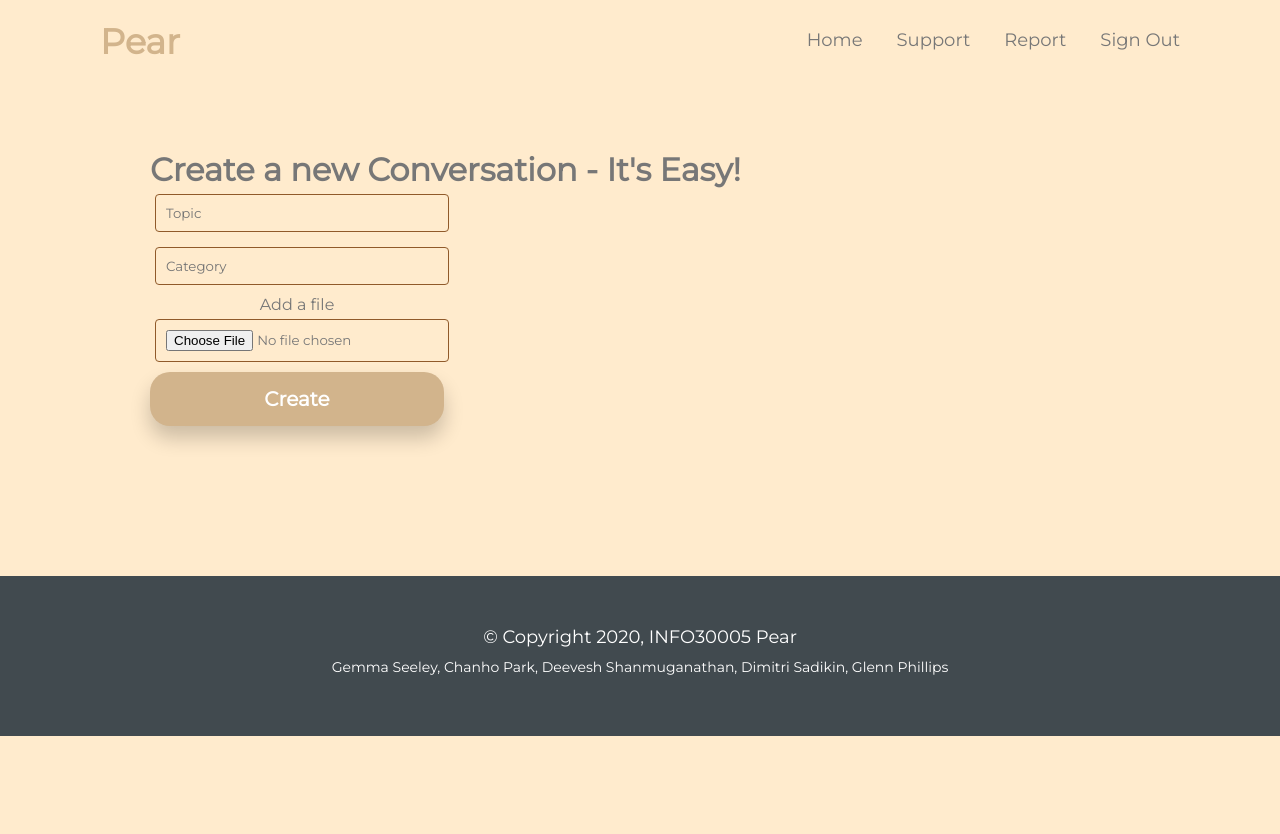
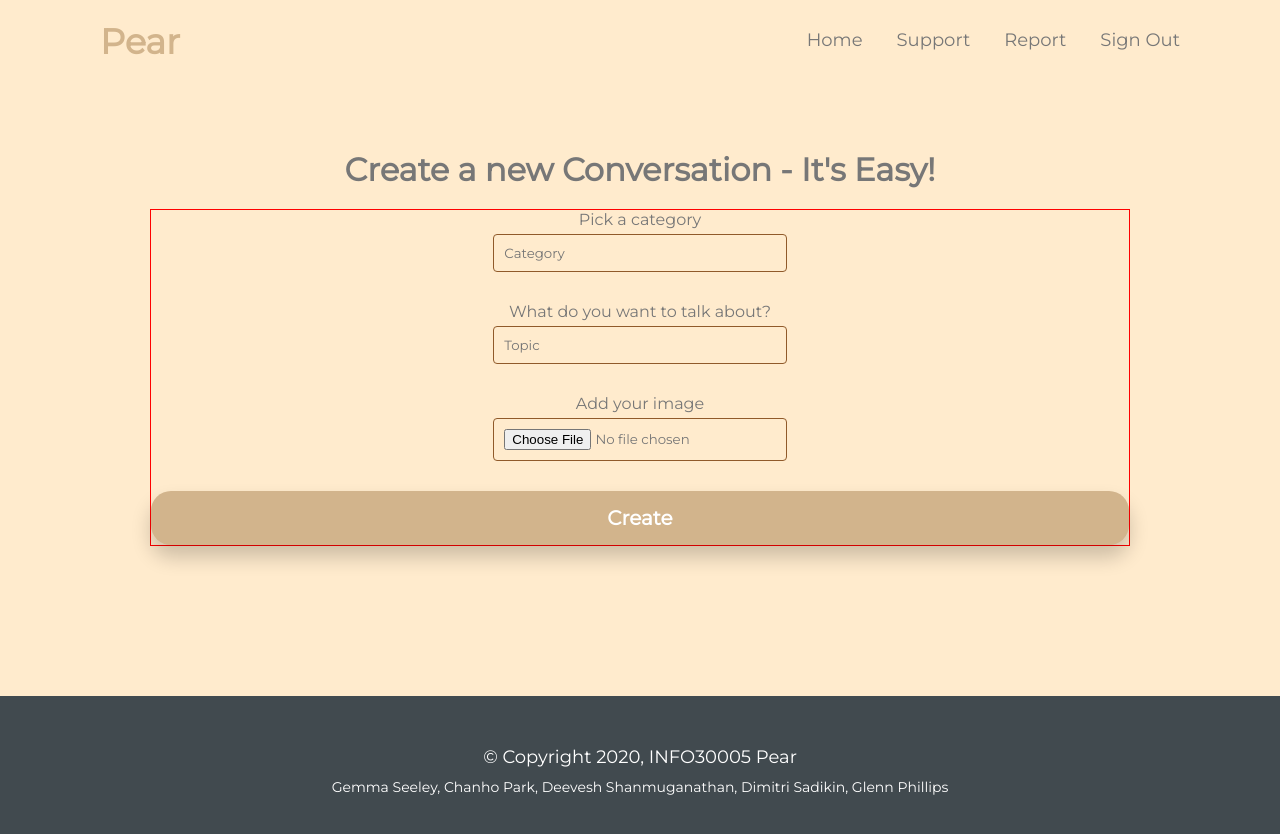
Before and after one commit to pchanho/pear-Chanho-Park, a React (Create React App) app: page /create in a window 1280 px wide. Shown: the top 834 px of the page. Before the commit the page ends 800 px from the top, so only its background shows below. Built offline with nearby package versions, Linux system fonts and the light colour scheme; no server answers.

Commit message:
Updated Create, Join, Account CSS

```diff
--- a/src/accountStyles.css
+++ b/src/accountStyles.css
@@ -37,8 +37,10 @@
   border-style: solid;
   border-color: #905a2a;
 }
-input,
-select, .account-btn {
+
+/*.create select, .login select*/
+
+.create input, .login input, .account-btn {
   width: 100%;
   padding: 10px 10px;
   margin: 5px 5px;
@@ -46,16 +48,16 @@ select, .account-btn {
   border: 1px solid #905a2a;
   border-radius: 4px;
 }
-input[type="submit"], .account-btn {
+.create input[type="submit"], .login input[type="submit"], .account-btn {
   width: 50%;
   background-color: #d2b48c;
   color: white;
   float: right;
 }
-input[type="submit"]:hover, .account-btn:hover {
+.create input[type="submit"]:hover, .login input[type="submit"]:hover, .account-btn:hover {
   background-color: #905a2a;
 }
-input:focus, .account-btn:focus {
+.create input:focus, .login input:focus, .account-btn:focus {
   outline: none;
   border-width: 3px;
 }
--- a/src/pages/Conversation/Create.js
+++ b/src/pages/Conversation/Create.js
@@ -1,6 +1,7 @@
 import React, { useState } from "react";
 import { addConversation} from "../../api";
 import Button from "../../components/Button";
+import { useConversations} from "../../api";
 
 
 export default function Create() {
@@ -31,23 +32,20 @@ function ConversationAddForm() {
             category,
             image
         });
+        // window.location.reload();
+    }
 
-        window.location.reload();
+    function handleSubmit(event) {
+        event.preventDefault();
     }
+
+    const {conversations} = useConversations();
 
     return (
         <div className="conversation-create">
             <h1>Create a new Conversation - It's Easy!</h1>
-            <form className="conversation-create-content">
-                <input
-                    type="text"
-                    placeholder="Topic"
-                    name="topic"
-                    value={topic}
-                    onChange={event => {
-                        setTopic(event.target.value);
-                    }}
-                />
+            <form className="conversation-create-content" onSubmit={handleSubmit}>
+                <p>Pick a category</p>
                 <input
                     type="text"
                     placeholder="Category"
@@ -58,10 +56,20 @@ function ConversationAddForm() {
                     }}
                 />
 
+                <br></br>
+                <p>What do you want to talk about?</p>
+                <input
+                    type="text"
+                    placeholder="Topic"
+                    name="topic"
+                    value={topic}
+                    onChange={event => {
+                        setTopic(event.target.value);
+                    }}
+                />
+                <br></br>
                 {/*friend added later*/}
-                <body>
-                Add a file
-                </body>
+                <p>Add your image</p>
                 <input
                   type="file"
                   value={image}
@@ -80,3 +88,17 @@ function ConversationAddForm() {
 function ConversationAddImage() {
 
 }
+
+
+
+
+function Conversation(conversation) {
+    const {category} = conversation;
+    return (
+        <div key={category}>
+            <select>
+                <option>{category}</option>
+            </select>
+        </div>
+    );
+}
--- a/src/pages/Conversation/joinStyles.css
+++ b/src/pages/Conversation/joinStyles.css
@@ -90,13 +90,45 @@
 
 .conversation-create{
     padding: 150px 150px;
+    text-align: center;
+}
+
+.conversation-create h1{
+    padding-bottom: 20px;
 }
 
 .conversation-create-content{
+    width: 100%;
+    border: 1px solid red;
+
+}
+
+.conversation-create-content input {
     width: 30%;
-    text-align: center;
-    align-items: center;
+    padding: 10px 10px;
+    margin-top: 5px;
+    margin-bottom: 30px;
+    border: 1px solid #905a2a;
+    border-radius: 4px;
 }
+
+.conversation-create-content input[type="submit"] {
+    width: 50%;
+    background-color: #d2b48c;
+    color: white;
+    float: right;
+}
+
+.conversation-create-content input[type="submit"]:hover {
+    background-color: #905a2a;
+}
+
+.conversation-create-content input:focus {
+    outline: none;
+    border-width: 3px;
+}
+
+
 
 .btn-success{
 
```
